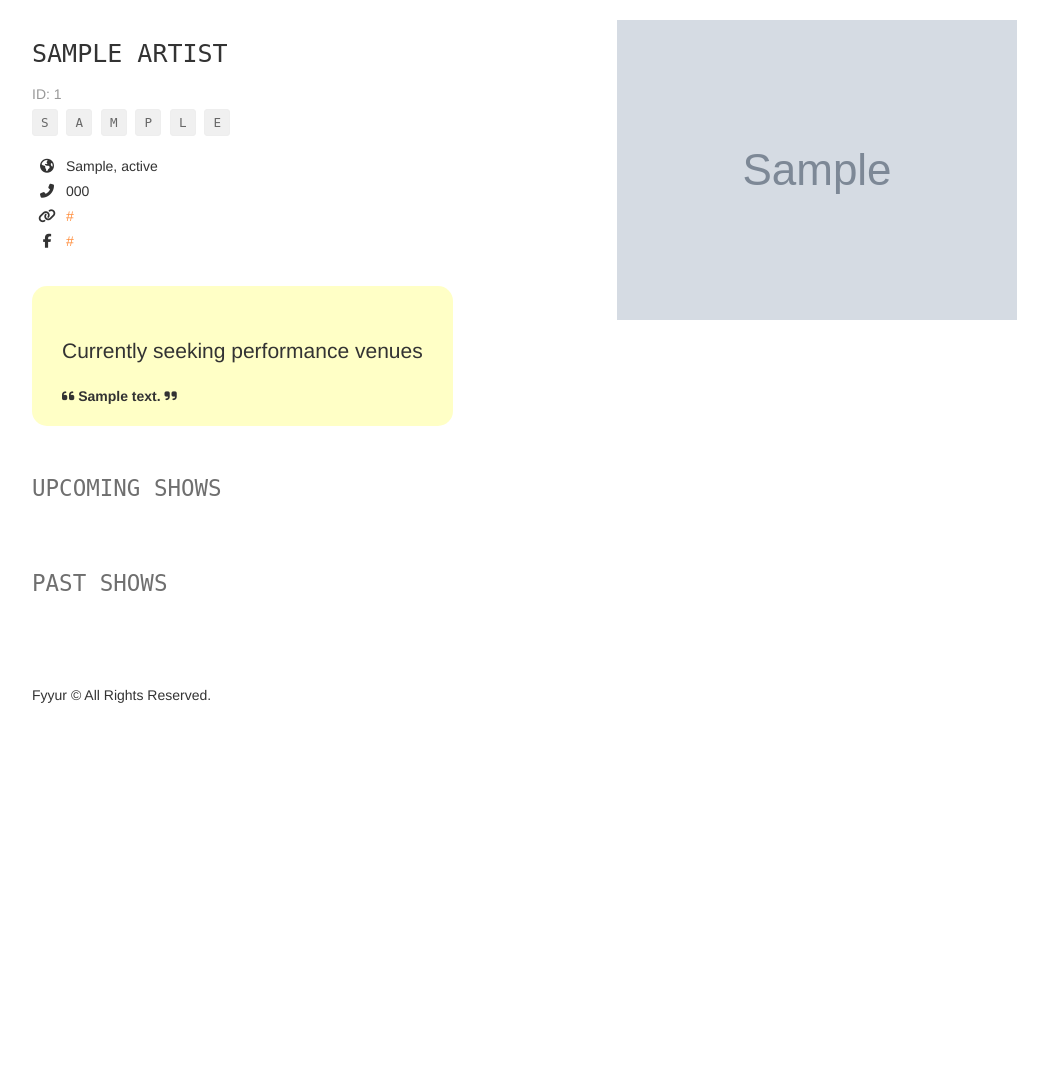
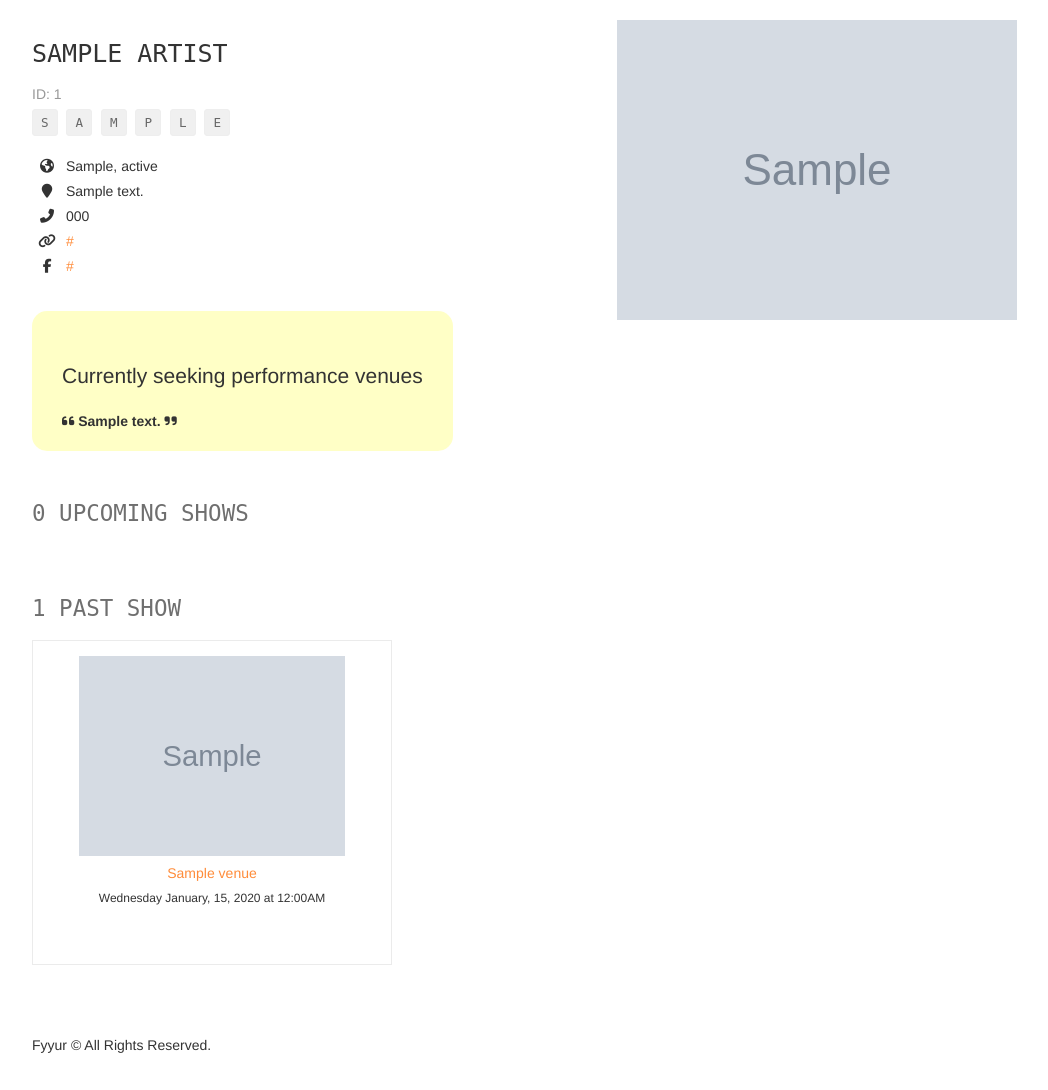
Before and after one commit to AlessandroMalhotra/Fyyur, a Flask app: page /artists/1 in a window 1280 px wide. Shown: the part 60-1150 px from the top of the page, without its empty margins (38-1086 px from the left). Before the commit the page ends 763 px from the top, so only its background shows below. Run offline with Flask 2, Linux system fonts and the light colour scheme; tables that the repository leaves empty hold one stand-in row (values such as "Sample post"); grey boxes marked "Sample" are stand-in pictures; some libraries are stand-ins or nearby versions.

Commit message:
Updated code
Updated show artist and added comments

```diff
--- a/starter_code/app.py
+++ b/starter_code/app.py
@@ -24,8 +24,6 @@ moment = Moment(app)
 app.config.from_object('config')
 db = SQLAlchemy(app)
 migrate = Migrate(app, db)
-
-
 
 #----------------------------------------------------------------------------#
 # Models.
@@ -54,6 +52,9 @@ class Venue(db.Model):
     facebook_link = db.Column(db.String(120))
     seeking_talent= db.Column(db.Boolean(), default=False)
     seeking_description = db.Column(db.String(200))
+
+    # Venue is the parent (one-to-many) of a Show (Artist is also a foreign key, in def. of Show)
+    # In the parent is where we put the db.relationship in SQLAlchemy
     show = db.relationship('Show', backref='venue', lazy=True)
 
 
@@ -72,6 +73,9 @@ class Artist(db.Model):
     facebook_link = db.Column(db.String(500))
     seeking_venue = db.Column(db.Boolean(), default=False)
     seeking_description = db.Column(db.String(200))
+
+    # Artist is the parent (one-to-many) of a Show (Venue is also a foreign key, in def. of Show)
+    # In the parent is where we put the db.relationship in SQLAlchemy
     show = db.relationship('Show', backref='artist', lazy=True)
 
 #----------------------------------------------------------------------------#
@@ -103,30 +107,35 @@ def index():
 
 @app.route('/venues')
 def venues():
-  # TODO: replace with real venues data.
-  #       num_shows should be aggregated based on number of upcoming shows per venue.
-  # loop over the venue list object and seperate the venues so that they are only listed under the same state and city
+   # Get data on the venues and populate the data list.  Grouped by City amd State
+  # Create A list of dictionaries, where city, state, and venues are dictionary keys
+  # Looped over both venues and places and appended the matching states and cities to locals
+
   locals =[]
   venues = Venue.query.all()
   places = Venue.query.distinct(Venue.city, Venue.state).all()
 
   for place in places:
-    locals.append({
-    'city': place.city,
-    'state': place.state,
-    'venues': [{
-      'id': venue.id,
-      'name': venue.name,
-      'num_upcoming_shows': len([show for show in venue.shows if show.start_time > datetime.now()])
-        } for venue in venues if
-            venue.city == place.city and venue.state == place.state]
-    })
+    for venue in venues:
+      if venue.city == place.city and venue.state == place.state:
+        locals.append({
+          'city': place.city,
+          'state': place.state,
+          'venues': [{
+          'id': venue.id,
+          'name': venue.name,
+          'num_upcoming_shows': len([show for show in venue.show if show.start_time > str(datetime.now())])
+          }]
+        })
 
-  return render_template('pages/venues.html', areas=locals)
+  return render_template('pages/venues.html', areas=locals, venues=venues )
 
 
 @app.route('/venues/search', methods=['POST'])
 def search_venues():
+  # Search for venues which match the search term input non case sensitive
+  # Use filter, not filter_by when doing LIKE search (i=insensitive to case)
+
   search = request.form.get('search_term', '')
   response = Venue.query.filter(Venue.name.ilike(f'%{search}%')).all()
 
@@ -140,6 +149,9 @@ def search_venues():
 
 @app.route('/venues/<int:venue_id>')
 def show_venue(venue_id):
+   # Shows the venue page with the given venue_id
+  # Join Show, Artist and Venue tables to filter results which match venue to artist by id
+  # Fltering results will allow us to match upcoming shows and past shows to correct artists and venue
   venue = Venue.query.get(venue_id)
 
   past = db.session.query(Artist, Show).join(Show).join(Venue).\
@@ -196,6 +208,10 @@ def create_venue_form():
 
 @app.route('/venues/create', methods=['POST'])
 def create_venue_submission():
+  # Collect the data inputted to the form by the user in the view
+  # Validate the data on submit and then add this data to the Venue database
+  # Catch any errors on submit
+
   form = VenueForm(request.form, csrf_enabled=False)
   if form.validate_on_submit():
     try:
@@ -213,15 +229,15 @@ def create_venue_submission():
     finally:
       db.session.close()
   else:
-    message = []
-    for field, err in form.errors.items():
-      message.append(field +' ' + '|'.join(err))
-    flash('Errors ' + str(message))
+    abort(500)
   return render_template('pages/home.html', form=form)
 
 
 @app.route('/venues/<venue_id>', methods=['POST'])
 def delete_venue(venue_id):
+  # First get the venue id that has been requested to delete
+  # Then commit the delete to the database and notify the user if successfull
+  # Catch and notify of any errors
   error = False
   try:
     venues = Venue.query.get.first_or_404(venue_id)
@@ -242,13 +258,14 @@ def delete_venue(venue_id):
 #  ----------------------------------------------------------------
 @app.route('/artists')
 def artists():
-  artists = Artist.query.order_by(Artist.id).all()
+  artists = Artist.query.all()
 
-  return render_template('pages/artists.html', artists=artists)
+  return render_template('pages/artists.html', artists=artists )
 
 
 @app.route('/artists/search', methods=['POST'])
 def search_artists():
+  # Similar code and same functionality as search_venue()
   search = search_term=request.form.get('search_term', '')
   response = Artist.query.filter(Artist.name.ilike(f'%{search}%')).all()
 
@@ -260,9 +277,48 @@ def search_artists():
 
 @app.route('/artists/<int:artist_id>')
 def show_artist(artist_id):
-   artist = Artist.query.get(artist_id)
+  # Simmilar code and same functionality as show_venue()
+  artist = Artist.query.get(artist_id)
 
-   return render_template('pages/show_artist.html', artist=artist)
+  past = db.session.query(Venue, Show).join(Show).join(Artist).\
+    filter(
+      Show.artist_id == artist_id,
+      Show.venue_id == Venue.id,
+      Show.start_time < str(datetime.now())
+      ).\
+      all()
+  past_shows = []
+  past_shows_count = 0
+
+  upcoming = db.session.query(Venue, Show).join(Show).join(Artist).\
+    filter(
+      Show.artist_id == artist_id,
+      Show.venue_id == Venue.id,
+      Show.start_time > str(datetime.now())
+      ).\
+      all()
+  upcoming_shows = []
+  upcoming_shows_count = 0
+
+  for venue, show in past:
+    past_shows.append({
+      'venue_id': venue.id,
+      'venue_name': venue.name,
+      'venue_image_link': venue.image_link,
+      'start_time': str(show.start_time)
+    })
+    past_shows_count += 1
+  for venue, show in upcoming:
+    upcoming_shows.append({
+      'venue_id': venue.id,
+      'venue_name': venue.name,
+      'venue_image_link': venue.image_link,
+      'start_time': str(show.start_time)
+    })
+    upcoming_shows_count += 1
+
+  return render_template('pages/show_artist.html', artist=artist , past_shows=past_shows, upcoming_shows=upcoming_shows,
+  past_shows_count=past_shows_count, upcoming_shows_count=upcoming_shows_count)
 
 
 #  Update
@@ -277,6 +333,9 @@ def edit_artist(artist_id):
 
 @app.route('/artists/<int:artist_id>/edit', methods=['POST'])
 def edit_artist_submission(artist_id):
+  # Collect the data from the form the user has inputted
+  # Update the information in the database based on the artist with the id to new information
+  # catch any errors may occur when trying to update
   form = ArtistForm(request.form, csrf_enabled=False)
   artist = Artist.query.get(artist_id)
 
@@ -317,6 +376,7 @@ def edit_venue(venue_id):
 
 @app.route('/venues/<int:venue_id>/edit', methods=['POST'])
 def edit_venue_submission(venue_id):
+  # Similar code and same functionaliy as edit_artist_submission()
   form = VenueForm(request.form, csrf_enabled=False)
   venue = Venue.query.get(venue_id)
   if form.validate_on_submit():
@@ -356,6 +416,7 @@ def create_artist_form():
 
 @app.route('/artists/create', methods=['POST'])
 def create_artist_submission():
+  # Similar code and same functionality as create_venue_submission()
   form = ArtistForm(request.form, csrf_enabled=False)
   if form.validate_on_submit():
     try:
@@ -373,10 +434,7 @@ def create_artist_submission():
     finally:
       db.session.close()
   else:
-    message = []
-    for field, err in form.errors.items():
-      message.append(field +' ' + '|'.join(err))
-    flash('Errors ' + str(message))
+    abort(500)
   return render_template('pages/home.html')
 
 
@@ -386,6 +444,8 @@ def create_artist_submission():
 
 @app.route('/shows')
 def shows():
+  # Join the Show table with Artist and Venue by their id
+  # Then add each show by id and name to the data list in the form of a dictionary
   shows = Show.query.join(Venue, Show.venue_id == Venue.id).join(Artist, Show.artist_id == Artist.id).all()
 
   data = []
@@ -409,6 +469,7 @@ def create_shows():
 
 @app.route('/shows/create', methods=['POST'])
 def create_show_submission():
+  # Same functionality as create_venue_submission()
   form = ShowForm(request.form, csrf_enabled=False)
 
   if form.validate_on_submit():
--- a/starter_code/templates/forms/new_show.html
+++ b/starter_code/templates/forms/new_show.html
@@ -18,7 +18,7 @@
           <label for="start_time">Start Time</label>
           {{ form.start_time(class_ = 'form-control', placeholder='YYYY-MM-DD HH:MM', autofocus = true) }}
         </div>
-      <input type="submit" value="Create Venue" class="btn btn-primary btn-lg btn-block">
+      <input type="submit" value="Create Show" class="btn btn-primary btn-lg btn-block">
     </form>
   </div>
 {% endblock %}
--- a/starter_code/templates/pages/show_artist.html
+++ b/starter_code/templates/pages/show_artist.html
@@ -1,5 +1,5 @@
 {% extends 'layouts/main.html' %}
-{% block title %}{{ artist.name }} | Artist{% endblock %}
+{% block title %}{{ artist.name }} |Artist{% endblock %}
 {% block content %}
 <div class="row">
 	<div class="col-sm-6">
@@ -16,6 +16,9 @@
 		</div>
 		<p>
 			<i class="fas fa-globe-americas"></i> {{ artist.city }}, {{ artist.state }}
+		</p>
+		<p>
+			<i class="fas fa-map-marker"></i> {% if artist.address %}{{ artist.address }}{% else %}No Address{% endif %}
 		</p>
 		<p>
 			<i class="fas fa-phone-alt"></i> {% if artist.phone %}{{ artist.phone }}{% else %}No Phone{% endif %}
@@ -44,9 +47,9 @@
 	</div>
 </div>
 <section>
-	<h2 class="monospace">{{ artist.upcoming_shows_count }} Upcoming {% if artist.upcoming_shows_count == 1 %}Show{% else %}Shows{% endif %}</h2>
+	<h2 class="monospace">{{ upcoming_shows_count }} Upcoming {% if upcoming_shows_count == 1 %}Show{% else %}Shows{% endif %}</h2>
 	<div class="row">
-		{%for show in artist.upcoming_shows %}
+		{%for show in upcoming_shows %}
 		<div class="col-sm-4">
 			<div class="tile tile-show">
 				<img src="{{ show.venue_image_link }}" alt="Show Venue Image" />
@@ -58,9 +61,9 @@
 	</div>
 </section>
 <section>
-	<h2 class="monospace">{{ artist.past_shows_count }} Past {% if artist.past_shows_count == 1 %}Show{% else %}Shows{% endif %}</h2>
+	<h2 class="monospace">{{ past_shows_count }} Past {% if past_shows_count == 1 %}Show{% else %}Shows{% endif %}</h2>
 	<div class="row">
-		{%for show in artist.past_shows %}
+		{%for show in past_shows %}
 		<div class="col-sm-4">
 			<div class="tile tile-show">
 				<img src="{{ show.venue_image_link }}" alt="Show Venue Image" />
--- a/starter_code/templates/pages/venues.html
+++ b/starter_code/templates/pages/venues.html
@@ -4,12 +4,13 @@
 {% for area in areas %}
 <h3>{{ area.city }}, {{ area.state }}</h3>
 	<ul class="items">
-		{% for venue in areas %}
+		{% for venue in area.venues %}
 		<li>
 			<a href="/venues/{{ venue.id }}">
 				<i class="fas fa-music"></i>
 				<div class="item">
-					<h5>{{ venue.name }}</h5>
+					<h5>{{ venue.name }} <small>(Upcoming shows
+						{{venue.num_upcoming_shows}})</small></h5>
 				</div>
 			</a>
 		</li>
```
Also changed, not shown: starter_code/templates/pages/artists.html (+2 -5 lines).
